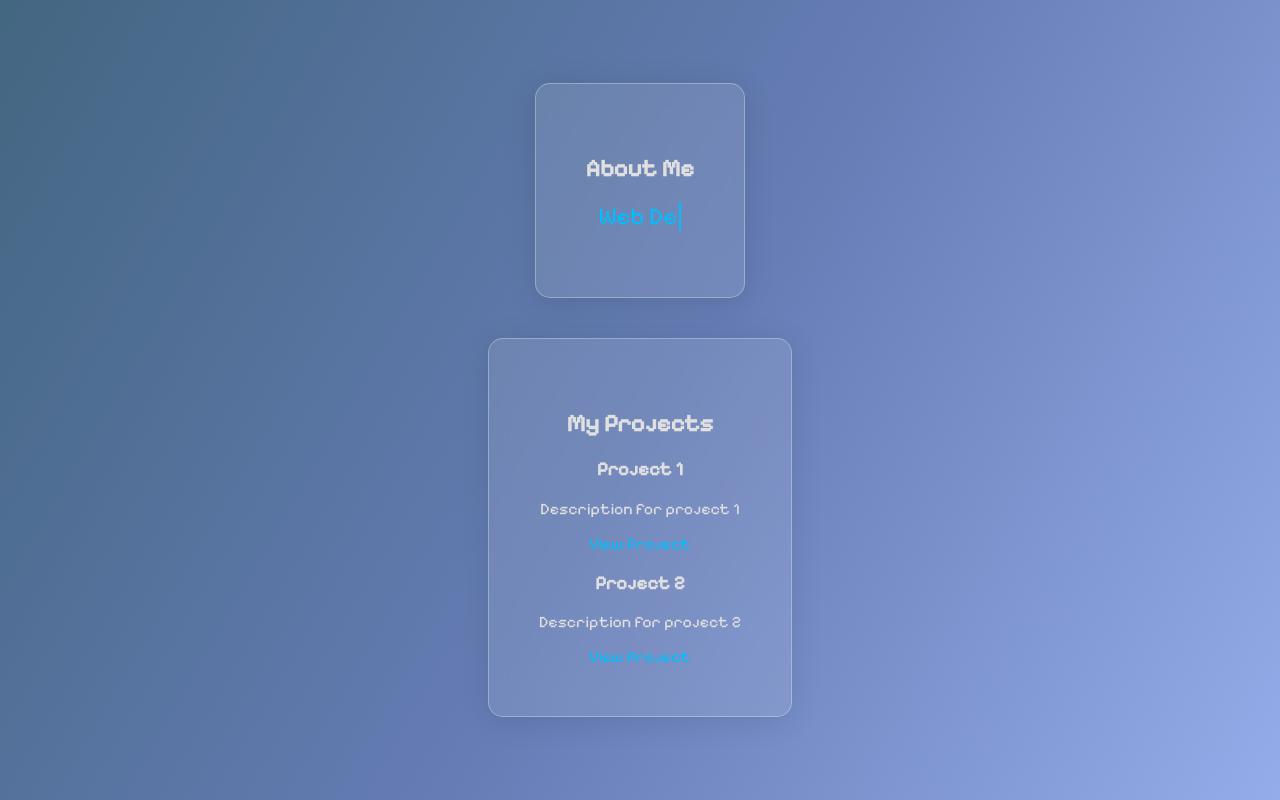
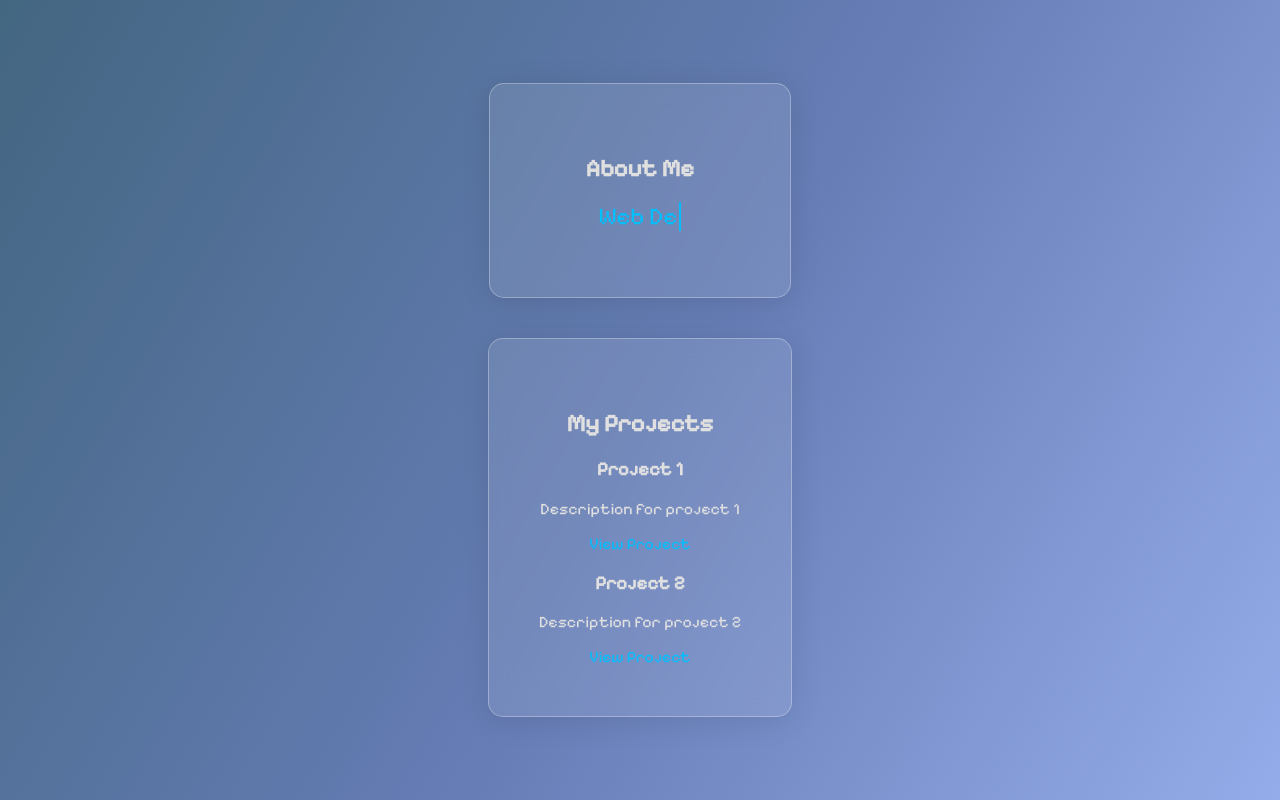
Before and after one commit to ilyasilkin27/ilya-silkin-portfolio, a React (Create React App) app: page / in a window 1280 px wide. Built offline with nearby package versions, Linux system fonts and the light colour scheme.

Commit message:
update design

```diff
--- a/src/styles/about.css
+++ b/src/styles/about.css
@@ -1,6 +1,7 @@
-section {
+#about {
     padding: 50px;
     margin: 20px;
+    min-width: 200px;
     max-width: 800px;
     background: rgba(255, 255, 255, 0.1);
     border-radius: 15px;
--- a/src/styles/projects.css
+++ b/src/styles/projects.css
@@ -1,4 +1,4 @@
-section {
+#projects {
     padding: 50px;
     margin: 20px;
     max-width: 800px;
```
